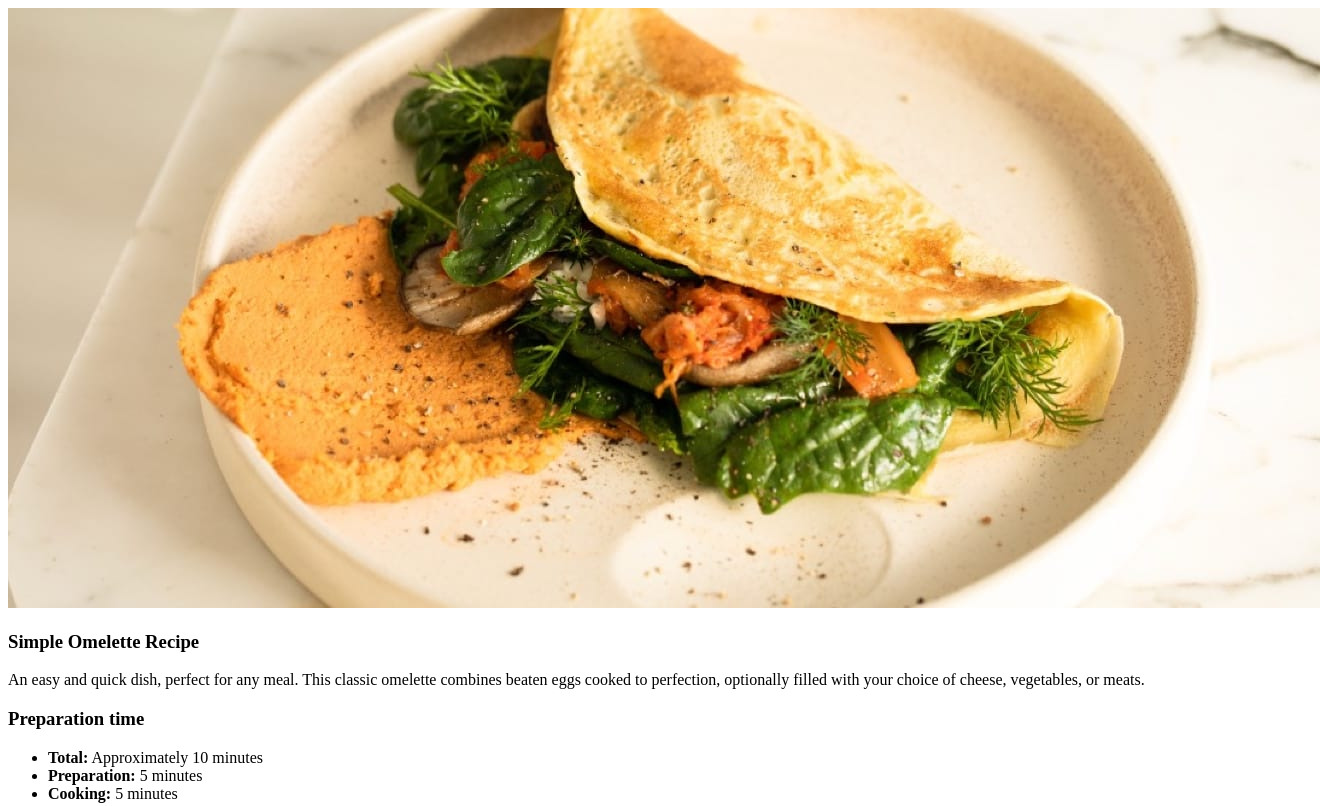
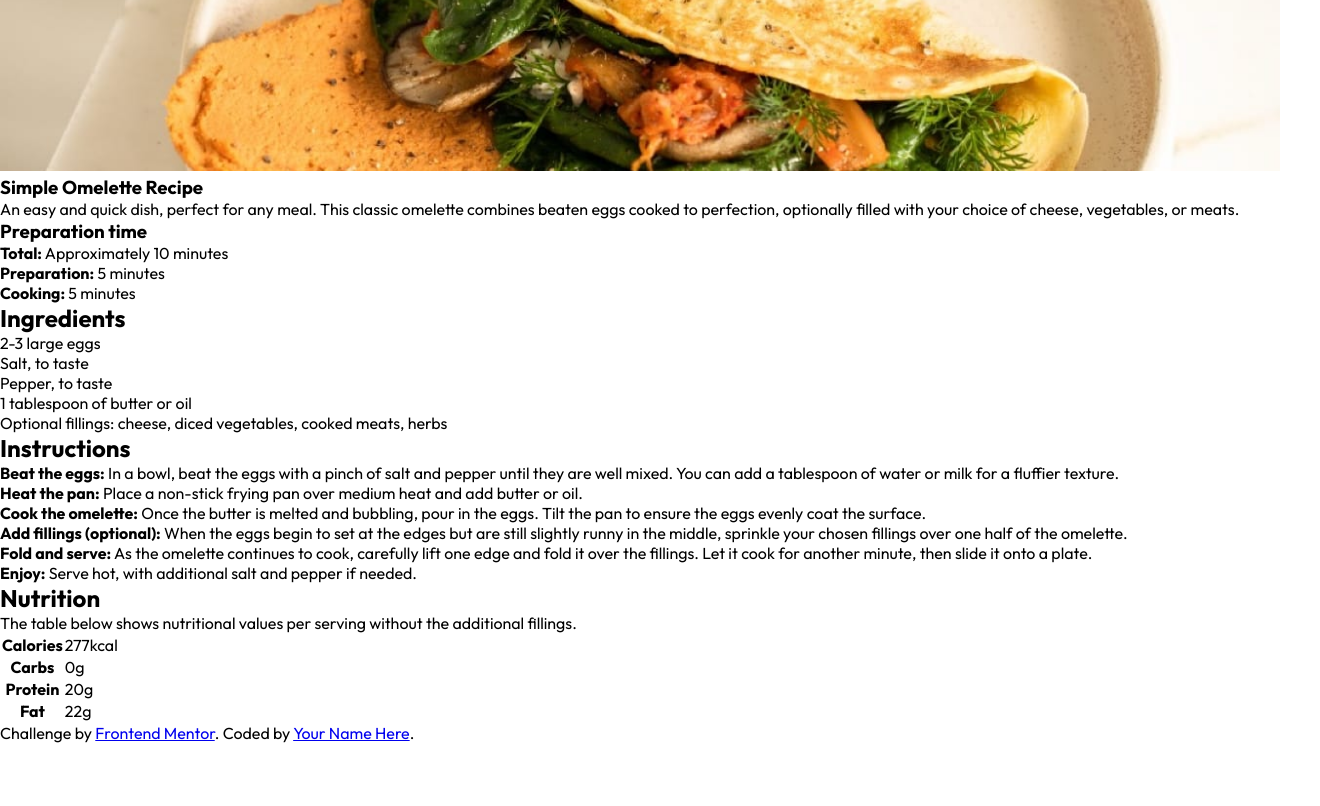
Before and after one commit to julianesilvac75/recipe-page, a plain HTML site: page index.html in a window 1280 px wide. Shown: the top 806 px of the page, 1320 px wide, since content can reach past the window. Drawn offline with Linux system fonts and the light colour scheme.

Commit message:
style: reset css, add body font and resize recipe image

```diff
--- a/index.html
+++ b/index.html
@@ -5,13 +5,20 @@
   <meta name="viewport" content="width=device-width, initial-scale=1.0"> <!-- displays site properly based on user's device -->
 
   <link rel="icon" type="image/png" sizes="32x32" href="./assets/images/favicon-32x32.png">
+  <link rel="preconnect" href="https://fonts.googleapis.com">
+  <link rel="preconnect" href="https://fonts.gstatic.com" crossorigin>
+  <link href="https://fonts.googleapis.com/css2?family=Outfit:wght@100..900&display=swap" rel="stylesheet">
+  <link rel="preconnect" href="https://fonts.googleapis.com">
+  <link rel="preconnect" href="https://fonts.gstatic.com" crossorigin>
+  <link href="https://fonts.googleapis.com/css2?family=Young+Serif&display=swap" rel="stylesheet">
+  <link rel="stylesheet" href="./styles/style.css">
 
   <title>Frontend Mentor | Recipe page</title>
 </head>
 <body>
   <main>
-    <img src="./assets/images/image-omelette.jpeg" alt="">
-    <article>
+    <img class="dish-image" src="./assets/images/image-omelette.jpeg" alt="Omelette photo">
+    <article class="recipe-container">
       <section>
         <h1>Simple Omelette Recipe</h1>
 
--- /dev/null
+++ b/styles/style.css
@@ -0,0 +1,15 @@
+* {
+  margin: 0;
+  padding: 0;
+  box-sizing: border-box;
+}
+
+body {
+  font-family: 'Outfit', sans-serif;
+}
+
+.dish-image {
+  height: 171px;
+  object-fit: cover;
+  width: 100%;
+}
```
